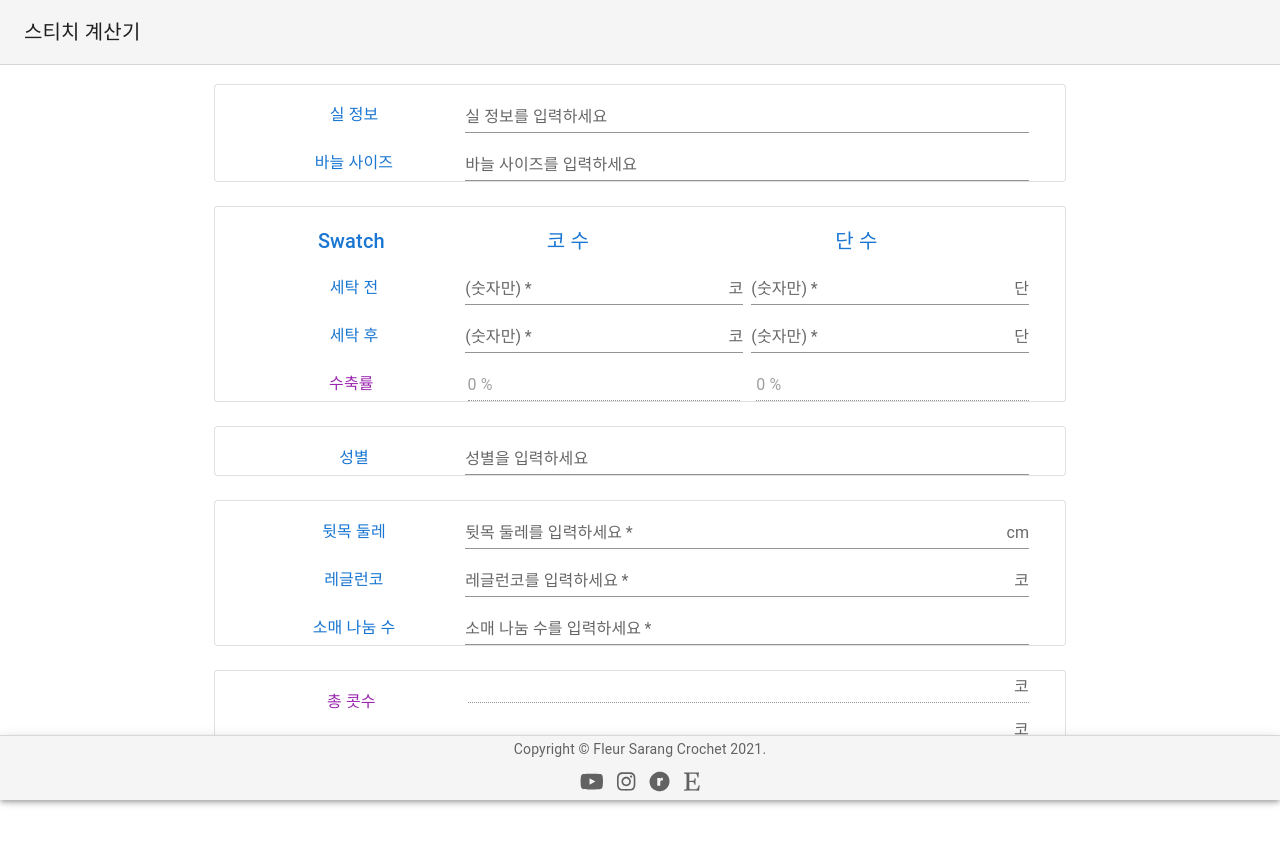
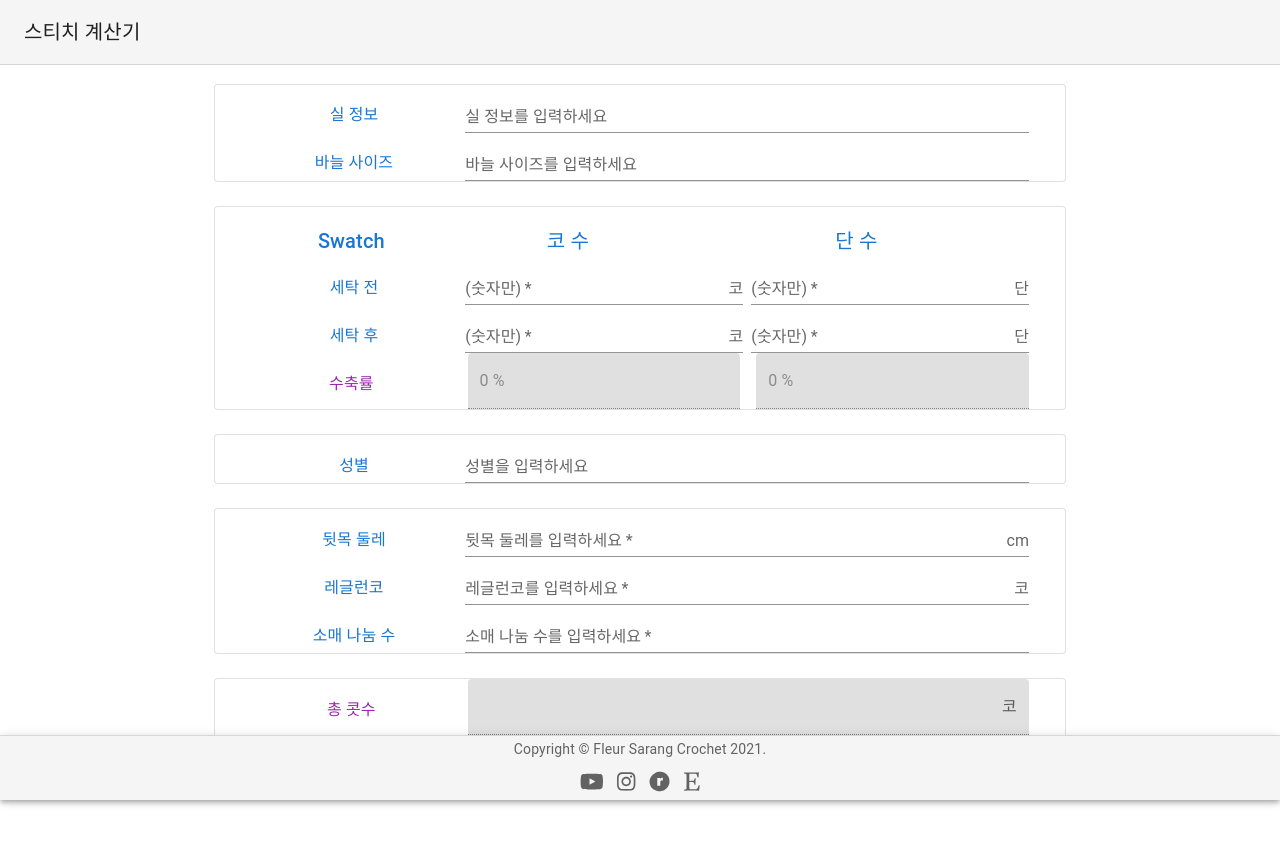
Before and after one commit to FleurSarang/fleursarang.github.io, a React (Create React App) app: page / in a window 1280 px wide. Shown: the top 844 px of the page. Built offline with nearby package versions, Linux system fonts and the light colour scheme.

Commit message:
- result text feild varint: "filled"

```diff
--- a/src/Components/ResultForm.js
+++ b/src/Components/ResultForm.js
@@ -20,7 +20,7 @@ const ResultForm = (props) => {
                 </Grid>
 
                 {results.map((info, idx) => {
-                    // console.log("ResultForm::info: ", info);
+                    let variant = info.variant ? info.variant : "standard";
 
                     return(
                     <Grid item key={idx} xs={colSize} sm={colSize}>
@@ -30,7 +30,7 @@ const ResultForm = (props) => {
                             id={info.id}
                             name={info.id}
                             label={info.txtLabel ? info.txtLabel : ""}
-                            variant="standard"
+                            variant={variant}
                             onChange={info.onChange ? info.onChange : null}
                             fullWidth
                             type={info.type}
--- a/src/Components/TableForm.js
+++ b/src/Components/TableForm.js
@@ -24,6 +24,7 @@ const TableForm = (props) => {
                 </Grid>
 
                 {txtInfo.map((info, idx) => {
+                    let variant = info.variant ? info.variant : "standard";
                     return  (
                     <Grid item key={idx} xs={colSize} sm={colSize}>
                         <TextField
@@ -33,8 +34,7 @@ const TableForm = (props) => {
                             label={info.txtLabel}
                             fullWidth
                             autoComplete="no info"
-                            variant="standard"
-                            // onChange={(e) => { console.log("event:", e);}}
+                            variant={variant}
                             onChange={info.onChange}
                             type={info.type}
                             InputProps = { { endAdornment: <InputAdornment position="end">{info.endAdornment}</InputAdornment> } }
--- a/src/Containers/SizeInifo.js
+++ b/src/Containers/SizeInifo.js
@@ -94,6 +94,7 @@ const SizeInfo = (props) => {
                     txtLabel: totalSts,
                     onChange: null,
                     endAdornment: "코",
+                    variant: "filled",
                 }
             ]
         },
@@ -105,6 +106,7 @@ const SizeInfo = (props) => {
                     txtLabel: sleevesSts,
                     onChange: null,
                     endAdornment: "코",
+                    variant: "filled",
                 }
             ]
         },
--- a/src/Containers/SwatchTable.js
+++ b/src/Containers/SwatchTable.js
@@ -106,18 +106,17 @@ const SwatchTable = (props) => {
                     id: "resSts",
                     txtLabel: `${contractionSts} %`,
                     onChange: null,
+                    variant: "filled",
                 },
                 {
                     id: "resRows",
                     txtLabel: `${contractionRows} %`,
                     onChange: null,
+                    variant: "filled",
                 }
             ],
         },
     ];
-
-
-    // endAdornment={<InputAdornment position="end">kg</InputAdornment>}
 
     return (
         <React.Fragment>
```
